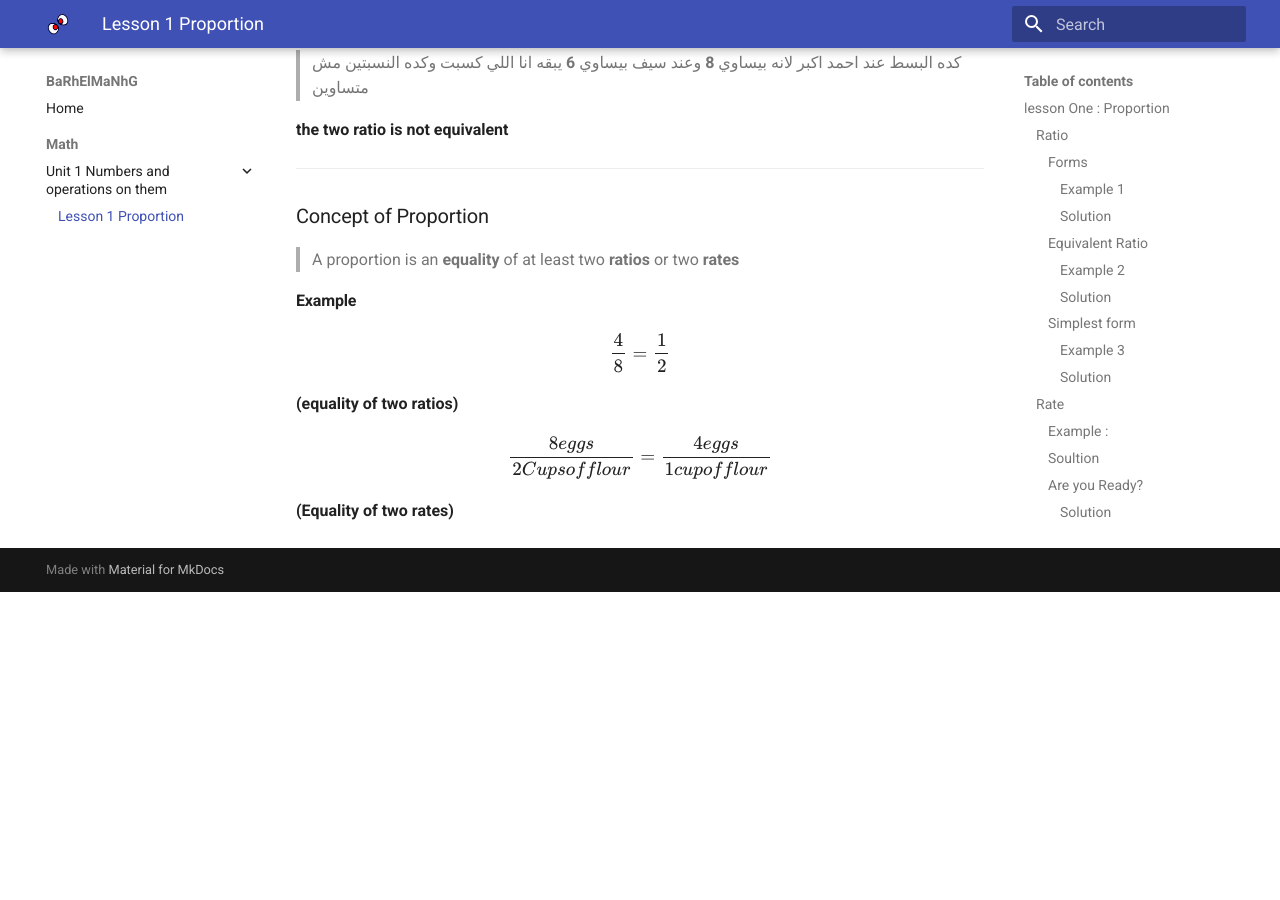
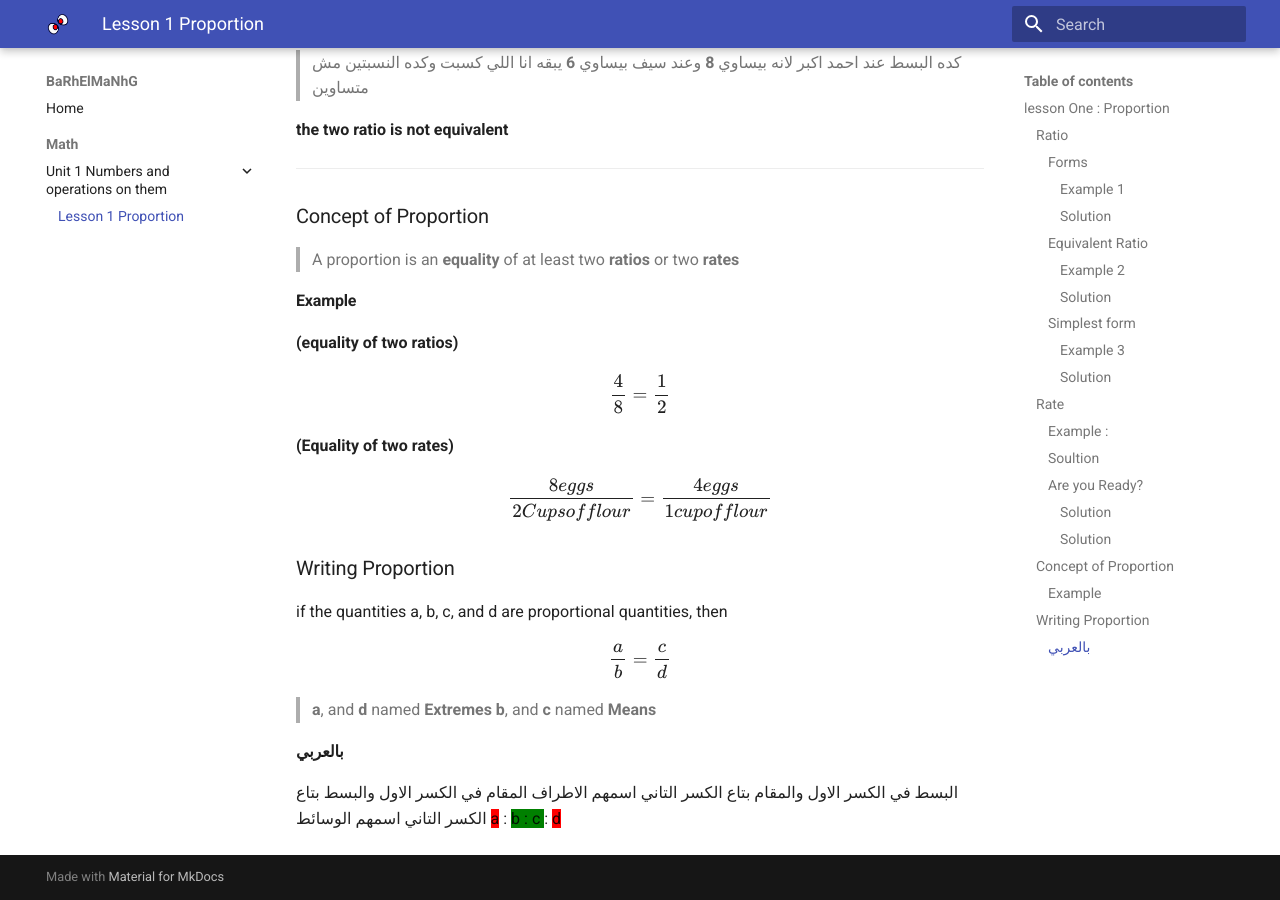
Before and after one commit to amansour-gh/educational.github.io, an MkDocs documentation site: the page built from docs/math/unit1/lesson1.md, in a window 1280 px wide and 900 px high, scrolled down 3954 px. Built offline with MkDocs 1.6.1 and Material for MkDocs 9.7.7, drawn with Linux system fonts in a browser that asks for light colours; formulas are drawn with MathJax 3; before the commit the page ends 4546 px from its top, so only the background shows below that.

Commit message:
240926-37

```diff
--- a/docs/math/unit1/lesson1.md
+++ b/docs/math/unit1/lesson1.md
@@ -116,5 +116,19 @@ $$
 ### Concept of Proportion
 > A proportion is an **equality** of at least two **ratios** or two **rates**
 #### Example
-$$\frac{4}{8} = \frac{1}{2}$$ **(equality of two ratios)**
-$$\frac{8 eggs}{2 Cups of flour} = \frac{4 eggs}{1 cup of flour}$$ **(Equality of two rates)**
+**(equality of two ratios)**
+$$\frac{4}{8} = \frac{1}{2}$$
+**(Equality of two rates)**
+$$\frac{8 eggs}{2 Cups of flour} = \frac{4 eggs}{1 cup of flour}$$
+
+### Writing Proportion
+if the quantities a, b, c, and d are proportional quantities, then
+$$
+\frac{a}{b} = \frac{c}{d}
+$$
+> **a**, and **d** named **Extremes**
+> **b**, and **c** named **Means**
+#### بالعربي
+البسط في الكسر الاول والمقام بتاع الكسر التاني اسمهم الاطراف
+المقام في الكسر الاول والبسط بتاع الكسر التاني اسمهم الوسائط
+<span style="background-color: red"> a</span> : <span style="background-color: green"> b : c </span> : <span style="background-color: red">d</span>
```
